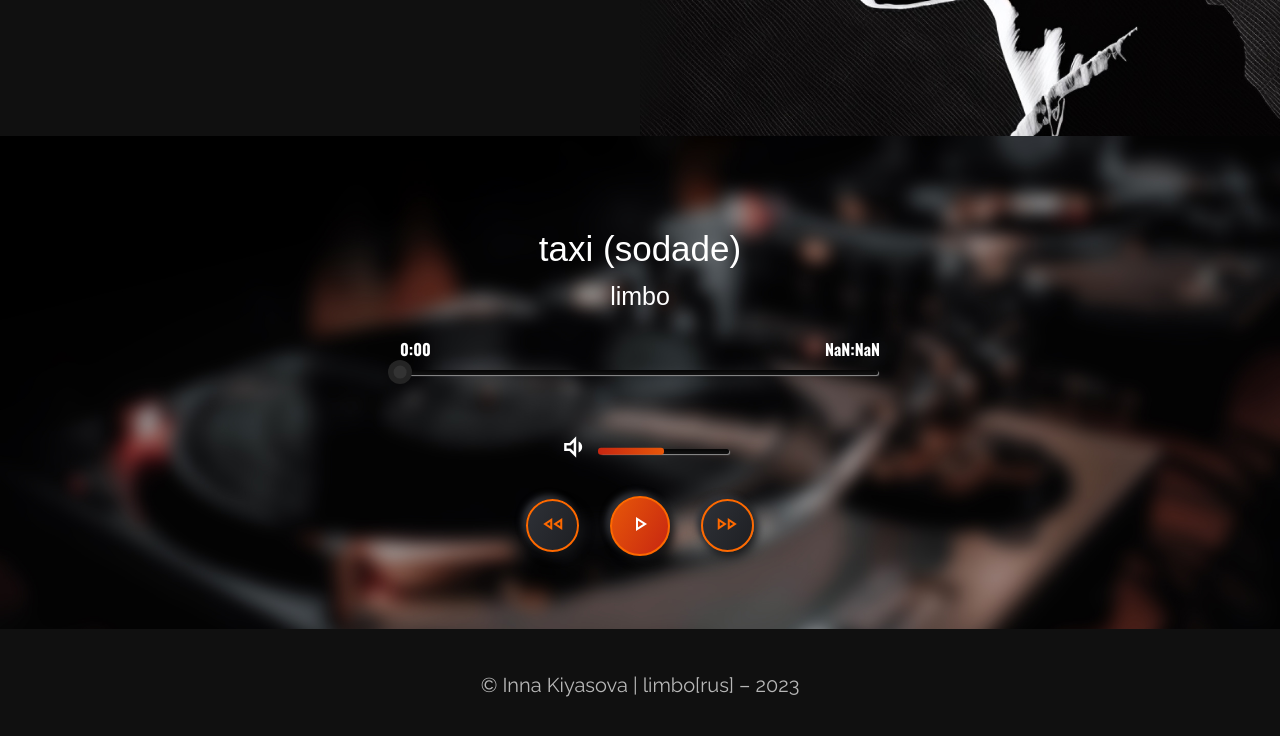
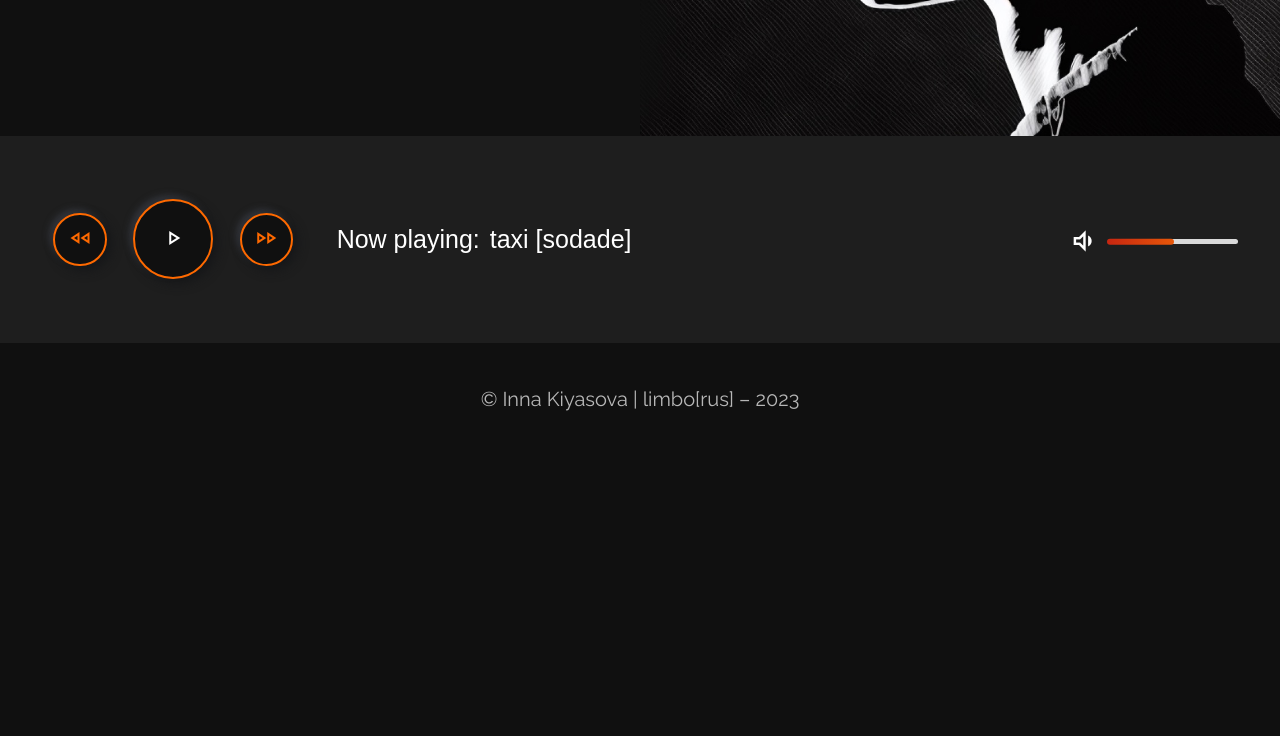
Before and after one commit to VolandsBride/limbo-rus, a plain HTML site: page index.html in a window 1280 px wide. Shown: the part 664-1400 px from the top of the page. After the commit the page ends 1119 px from the top, so only its background shows below. Drawn offline with nearby package versions, Linux system fonts and the light colour scheme; a web font is replaced by a local one.

Commit message:
player changed

```diff
--- a/index.html
+++ b/index.html
@@ -89,13 +89,30 @@
 
   <div id="player">
     <div class="player__wrapper">
-      <!-- <img class="cover" src="./images/logo-circle.png" alt="limbo music"> -->
+      <div class="controls">
+        <button class="music-btn" id="btnPrev">
+          <span class="material-symbols-outlined">
+            fast_rewind
+          </span>
+        </button>
+        <button class="music-btn btn-main" id="mainPlayBtn">
+          <span class="material-symbols-outlined">
+            play_arrow
+          </span>
+        </button>
+        <button class="music-btn" id="btnNext">
+          <span class="material-symbols-outlined">
+            fast_forward
+          </span>
+        </button>
+      </div>
+      <p class="player-text">Now playing:</p>
       <h4 class="track-title">
         taxi (sodade)
       </h4>
-      <span class="artist-name">
+      <!-- <span class="artist-name">
         limbo
-      </span>
+      </span> -->
       <div class="timeline-slider">
         <div class="timeline">
           <small class="time">0:00</small>
@@ -118,23 +135,6 @@
           <div class="progress"></div>
         </div>
       </div>
-      <div class="controls">
-        <button class="music-btn" id="btnPrev">
-          <span class="material-symbols-outlined">
-            fast_rewind
-          </span>
-        </button>
-        <button class="music-btn btn-main" id="mainPlayBtn">
-          <span class="material-symbols-outlined">
-            play_arrow
-          </span>
-        </button>
-        <button class="music-btn" id="btnNext">
-          <span class="material-symbols-outlined">
-            fast_forward
-          </span>
-        </button>
-      </div>
     </div>
     <audio id="audio" hidden>
       <source src="./audio/taxi (sodade).mp3">
--- a/js/main.js
+++ b/js/main.js
@@ -17,9 +17,9 @@ let volumeMuted = false;
 let trackId = 0;
 
 const tracks = [
-  'taxi (sodade)',
-  'sodade (sodade)',
-  'love (sodade)',
+  'taxi [sodade]',
+  'sodade [sodade]',
+  'love [sodade]',
 ];
 
 playBtn.addEventListener('click', playTrack);
--- a/scss/_global.scss
+++ b/scss/_global.scss
@@ -15,6 +15,7 @@ body {
 
 .container {
   max-width: 1200px;
+  width: 100%;
   padding: 0 10px;
 }
 
--- a/scss/style.scss
+++ b/scss/style.scss
@@ -5,9 +5,6 @@
 
 
 .header {
-  &__top {
-    // background-color: $grey;
-  }
   &__top-inner {
     display: flex;
     justify-content: space-between;
@@ -89,32 +86,71 @@
 }
 
 #player {
-  background-image: url('/images/bg-blur.jpg');
-  background-repeat: no-repeat;
-  background-size: cover;
-  background-position: center center;
-}
+  background-color: #1E1E1E;
 
   .player__wrapper {
     color: $text-white;
     margin: 0 auto;
-    padding: 60px 0;
-    max-width: 900px;
+    padding: 50px 0;
+    display: flex;
+    align-items: center;
+    max-width: 1200px;
     width: 100%;
-    display: flex;
-    justify-content: center;
-    flex-direction: column;
-    align-items: center;
-    .cover {
-      border: 0.8em solid #171a1d;
+    position: relative;
+
+    .music-btn {
+      background: $bg-black;
+      border: none;
+      box-shadow: 0.3em 0.3em 0.8em#151618,
+        -0.3em -0.3em 0.5em #33353b;
+      color: $accent;
+      width: 4em;
+      height: 4em;
+      border: 0.2em solid $accent;
       border-radius: 50%;
-      box-shadow: 0.8em 0.8em 1.8em #151618,
-      -0.8em -0.8em 1em #33353b;
+      cursor: pointer;
+      margin: 0 5px;
+      transition: all .3s ease-in;
+      &:hover {
+        background: linear-gradient(60deg,
+          #1e1f23,
+          #2e3137);
+        border: 0.2em solid orangered;
+      }
+    }
+
+    .btn-main {
+      background: $bg-black;
+      width: 6em;
+      height: 6em;
+      color: $text-white;
+      &:hover {
+        background: linear-gradient(60deg,
+          #1e1f23,
+          #2e3137);
+      }
+    }
+
+    .controls {
+      display: flex;
+      align-items: center;
+      margin-right: 30px;
+    }
+
+    .controls .music-btn {
+      margin: 1em;
+    }
+
+    .player-text {
+      @extend %Kodchasan-500;
+      font-size: 25px;
+      color: $text-white;
+      margin-right: 10px;
     }
     .track-title {
-      margin: 1em 0 0.5em 0;
       @extend %Kodchasan-500;
-      font-size: 35px;
+      margin-right: 30px;
+      font-size: 25px;
       color: $text-white;
     }
     .artist-name {
@@ -122,7 +158,7 @@
       font-size: 25px;
     }
     .timeline-slider {
-      margin: 2em auto;
+      display: none;
       max-width: 30em;
       width: 100%;
     }
@@ -130,10 +166,11 @@
       display: flex;
       justify-content: space-between;
       @extend %Oswald-700;
+      margin-bottom: 15px;
 
     }
     .range-slider {
-      margin-top: 0.7em;
+      margin-top: 0.3em;
       position: relative;
       display: flex;
       user-select: none;
@@ -145,9 +182,7 @@
       height: 0.4em;
       outline: none;
       border-radius: 3px;
-      background: #1f1f1f;
-      box-shadow: inset 3px 3px 6px #000,
-      1px 1px 1px #909090;
+      background: #D9D9D9;
       cursor: pointer;
     }
     .slider::-webkit-slider-thumb {
@@ -198,11 +233,11 @@
       pointer-events: none;
     }
     .volume-slider {
+      position: absolute;
       max-width: 16em;
-      margin: 1em auto;
       display: flex;
-      justify-content: center;
       align-items: center;
+      right: 0;
     }
     .volume-slider .slider::-webkit-slider-thumb {
       width: 0;
@@ -215,53 +250,9 @@
       font-size: 2em;
       padding-top: 0.2em;
     }
-    .music-btn {
-      background: linear-gradient(
-        -60deg,
-        #1e1f23,
-        #2e3137
-      );
-      border: none;
-      box-shadow: 0.3em 0.3em 0.8em #151618,
-      -0.3em -0.3em 0.5em #33353b;
-      color: $accent;
-      width: 4em;
-      height: 4em;
-      border: 0.2em solid $accent;
-      border-radius: 50%;
-      cursor: pointer;
-      margin: 0 5px;
-      transition: all .3s ease-in;
-      &:hover {
-        background: linear-gradient(
-        60deg,
-        #1e1f23,
-        #2e3137
-        );
-        border: 0.2em solid orangered;
-      }
-    }
-    .btn-main {
-      background: linear-gradient(
-        -60deg,
-        #c72611,
-        #e75709
-      );
-      width: 4.5em;
-      height: 4.5em;
-      color: $text-white;
-      &:hover {
-        background: linear-gradient(
-          60deg,
-          #c72611,
-          #e75709
-        );
-      }
-    }
-    .controls .music-btn {
-      margin: 1em;
-    }
+
   }
+}
 
 .footer {
   padding: 46px 0;
```
Also changed, not shown: css/style.css, images/covers/limbo-sodade.png (added), images/covers/limbo.rus-sodade.png (added), images/logo-orange.png (added), 10 other files.
